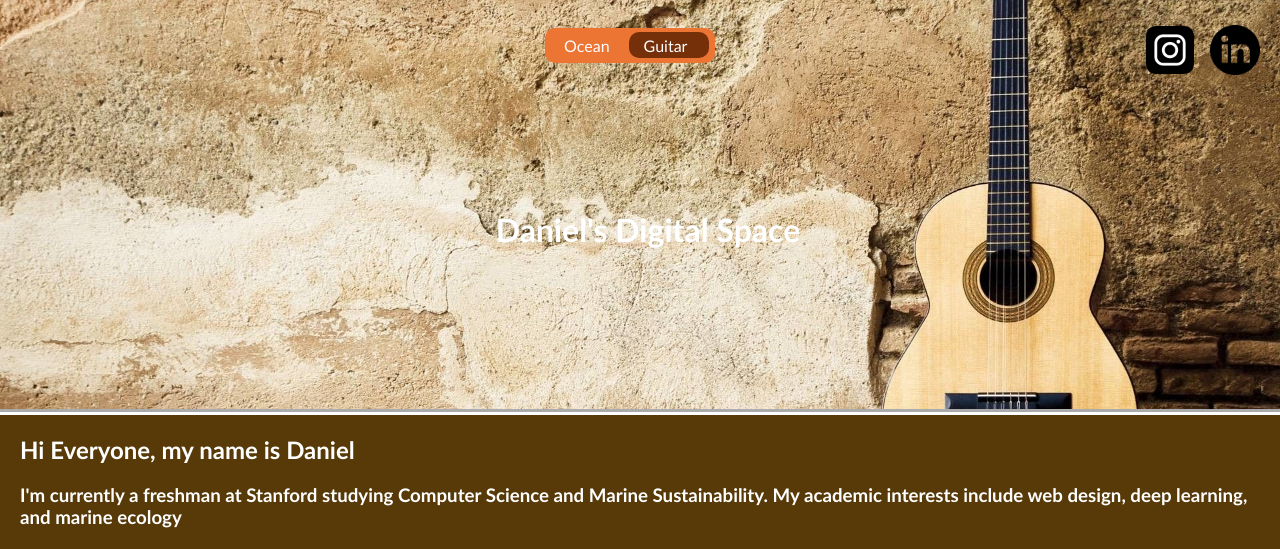
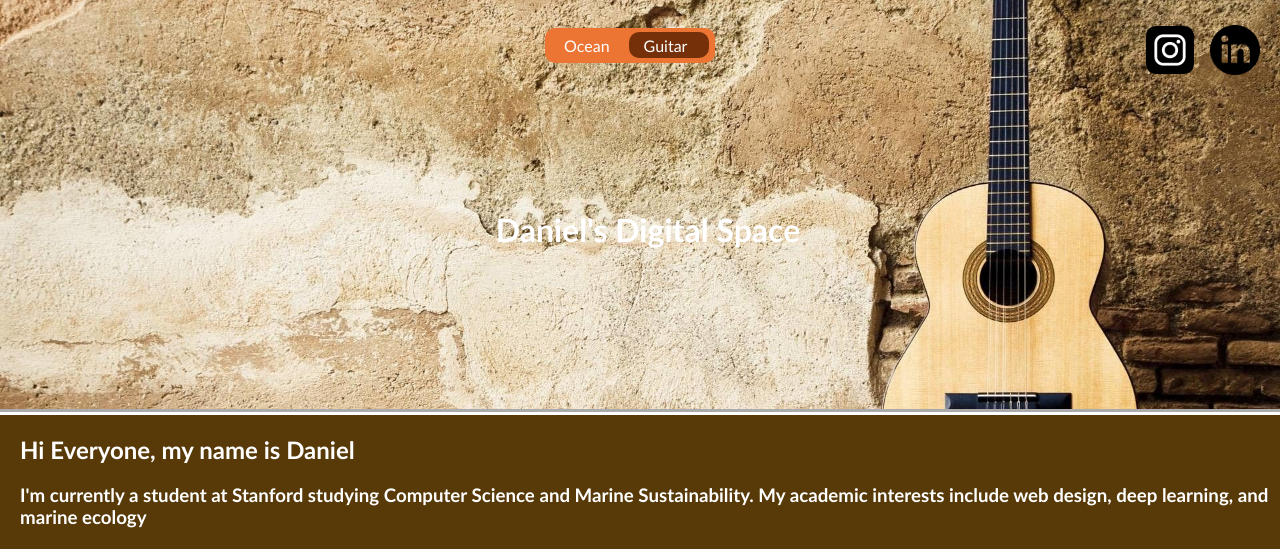
Before and after one commit to danielyang10237/personalWebsite, a website with bundled scripts: page public/pageLayout.html in a window 1280 px wide. Shown: the top 549 px of the page. Built offline with nearby package versions, Linux system fonts and the light colour scheme; no server answers.

Commit message:
Update pageLayout.html
rephrase title

```diff
--- a/public/pageLayout.html
+++ b/public/pageLayout.html
@@ -36,7 +36,7 @@
       <div id="introSectionAcoustic" class="acoustic">
         <h2>Hi Everyone, my name is Daniel</h2>
         <h3>
-          I'm currently a freshman at Stanford studying Computer Science and
+          I'm currently a student at Stanford studying Computer Science and
           Marine Sustainability. My academic interests include web design, deep
           learning, and marine ecology
         </h3>
@@ -90,7 +90,7 @@
       <div id="introSection" class="aquatic">
         <h2>Hi Everyone, my name is Daniel</h2>
         <h3>
-          I'm currently a freshman at Stanford studying Computer Science and
+          I'm currently a student at Stanford studying Computer Science and
           Marine Sustainability. My academic interests include web design, deep
           learning, and marine ecology
         </h3>
```
